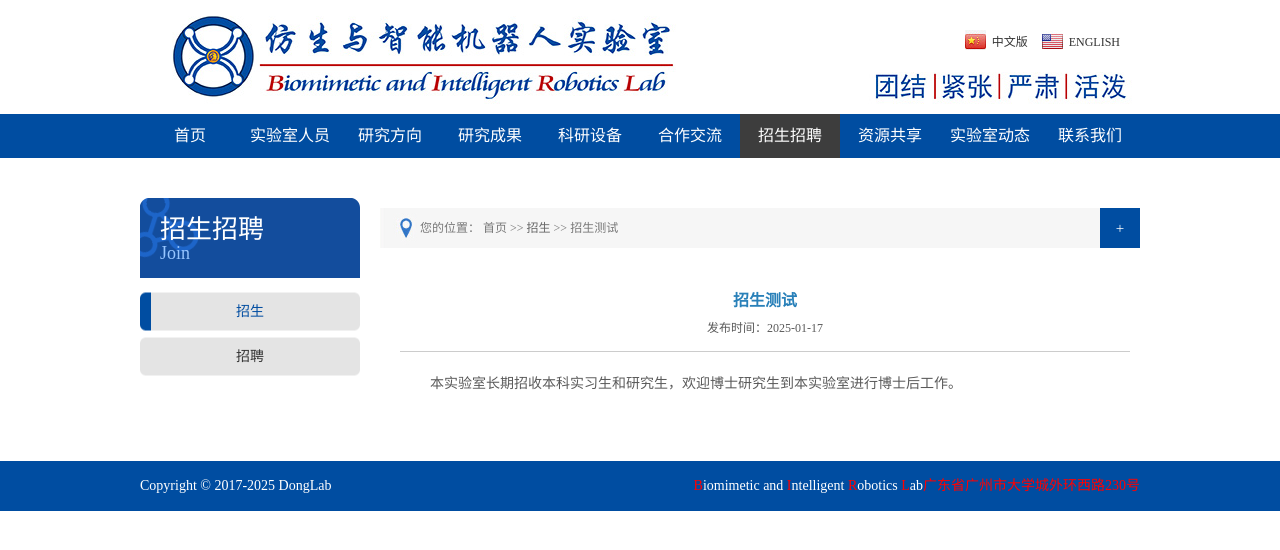
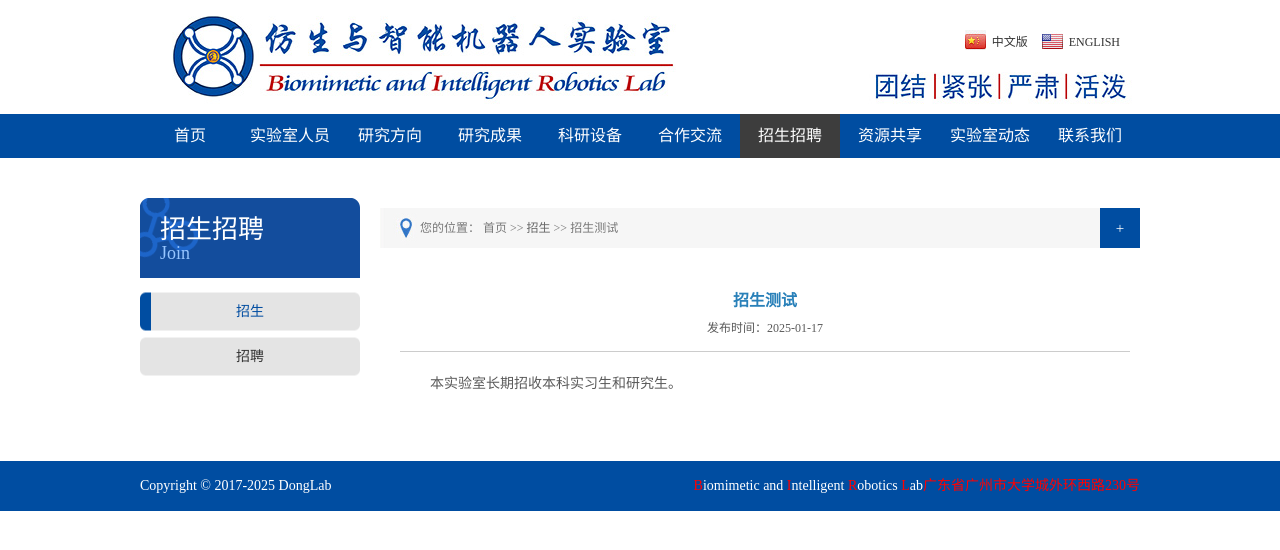
Before and after one commit to zhanweimin2021/zhanweimin2021.github.io, a Jekyll site: the page built from recruit-students/_posts/2025-01-17-recruit-students1.html, in a window 1280 px wide. Shown: the top 550 px of the page. Built offline with Jekyll 4.4.1, drawn with Linux system fonts in a browser that asks for light colours.

Commit message:
Update 2025-01-17-recruit-students1.html

```diff
--- a/recruit-students/_posts/2025-01-17-recruit-students1.html
+++ b/recruit-students/_posts/2025-01-17-recruit-students1.html
@@ -10,4 +10,4 @@ title: 招生测试
 keywords: 招生测试
 description: 招生测试
 ---
-<p>本实验室长期招收本科实习生和研究生，欢迎博士研究生到本实验室进行博士后工作。</p>
+<p>本实验室长期招收本科实习生和研究生。</p>
```
